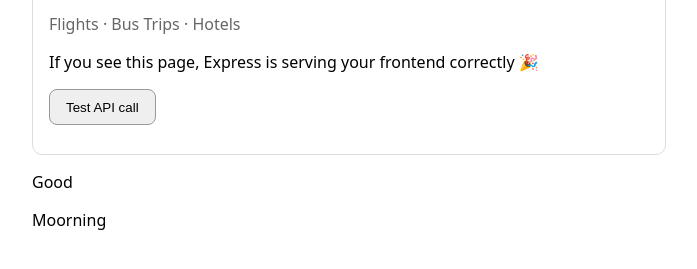
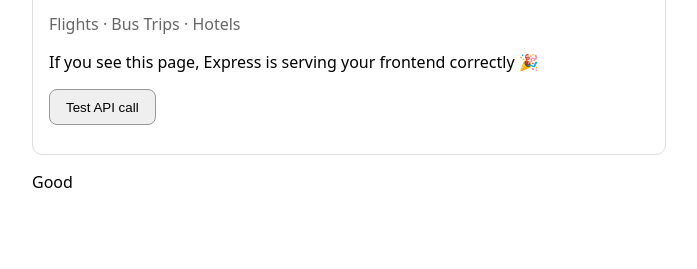
Before and after one commit to Mohammed-Moawwad/GoTripSC, a website: page public/index.html in a window 1280 px wide. Shown: the part 95-364 px from the top of the page, without its empty margins (0-697 px from the left). Drawn offline with Linux system fonts and the light colour scheme.

Commit message:
Delete
whefjbuqyg

```diff
--- a/public/index.html
+++ b/public/index.html
@@ -21,7 +21,8 @@
     <pre id="out"></pre>
   </div>
     <p>Good</p>
-    <p>Moorning</p>
+
+
   <script>
     // Later we’ll call /api routes. For now, just wire the button.
     document.getElementById('ping').addEventListener('click', async () => {
```
